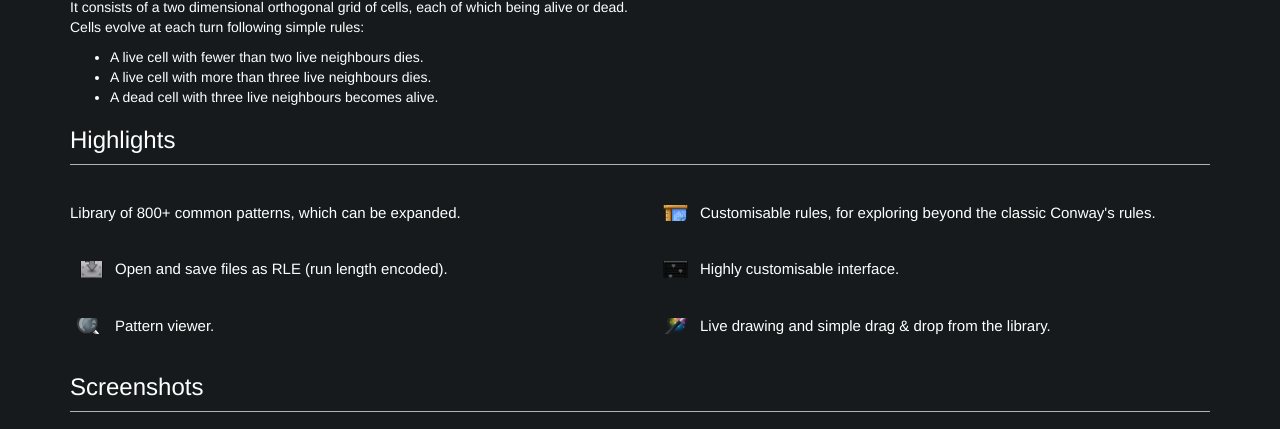
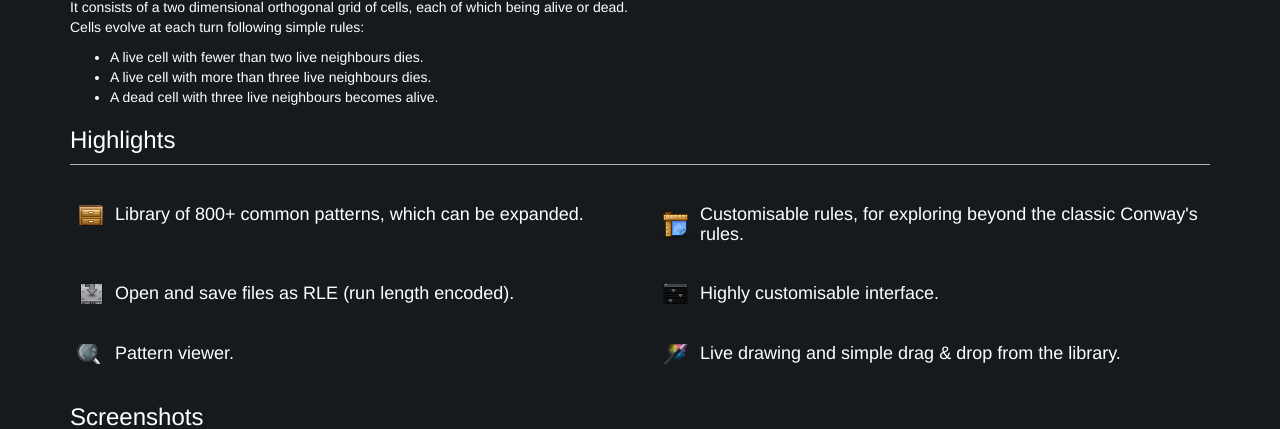
Before and after one commit to macmade/game-of-life.io, a PHP site: page / in a window 1280 px wide. Shown: the part 692-1121 px from the top of the page. Run offline with PHP 8.4, Linux system fonts and the light colour scheme; some libraries are stand-ins or nearby versions.

Commit message:
Highlights

```diff
--- a/css/layout.css
+++ b/css/layout.css
@@ -29,7 +29,7 @@
 }
 
 .highlights h4 {
-    font-size:      15px;
+    font-size:      18px;
 }
 
 .footer {
--- a/index.php
+++ b/index.php
@@ -80,7 +80,7 @@
                 <h3>Highlights</h3>
                 <div class="row highlights">
                     <div class="col-sm-6">
-                        <h4 class="project-icons project-icons-design-chest-of-drawers">
+                        <h4 class="project-icons project-icons-chest-of-drawers">
                             Library of 800+ common patterns, which can be expanded.
                         </h4>
                     </div>
```
